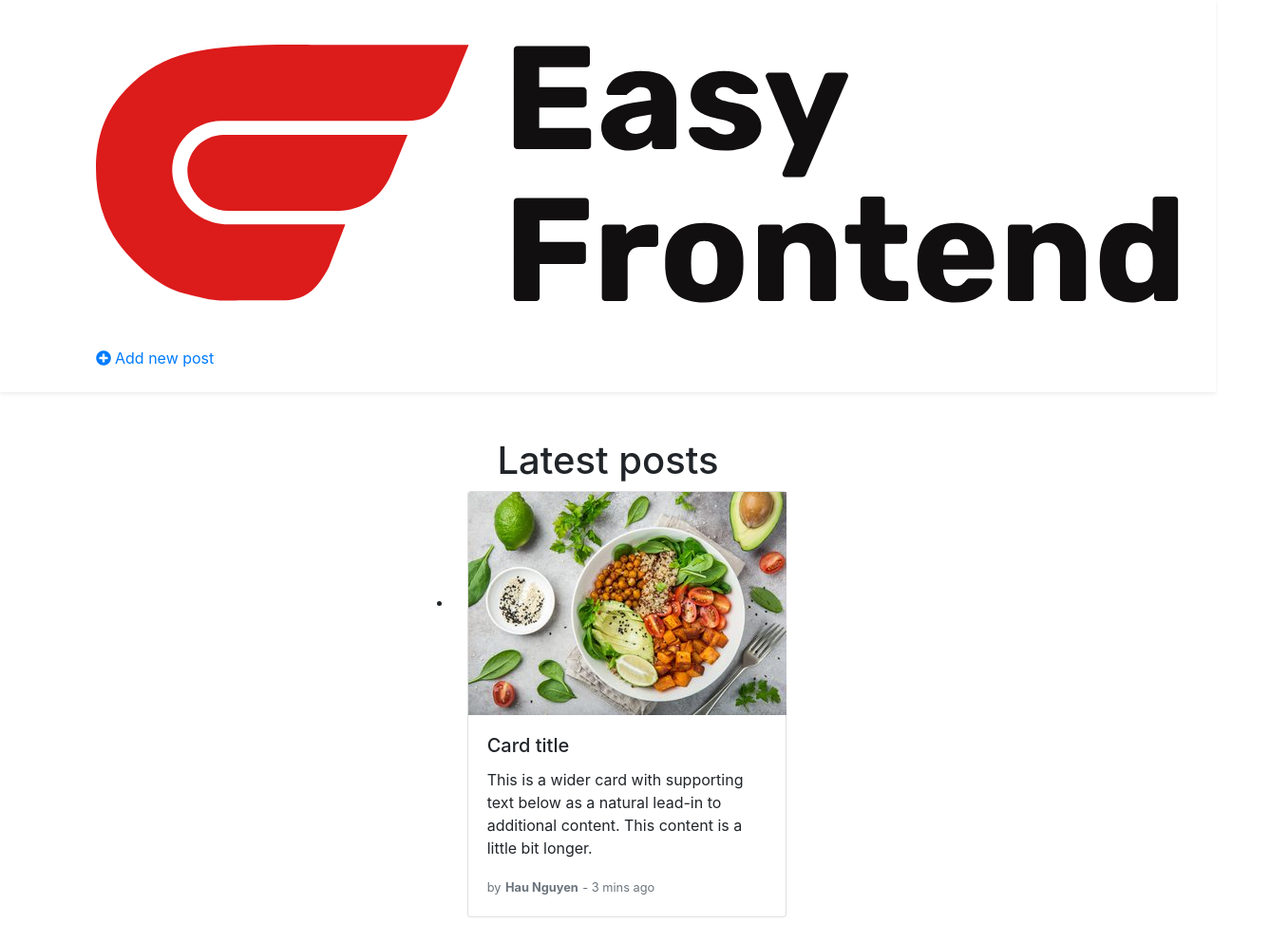
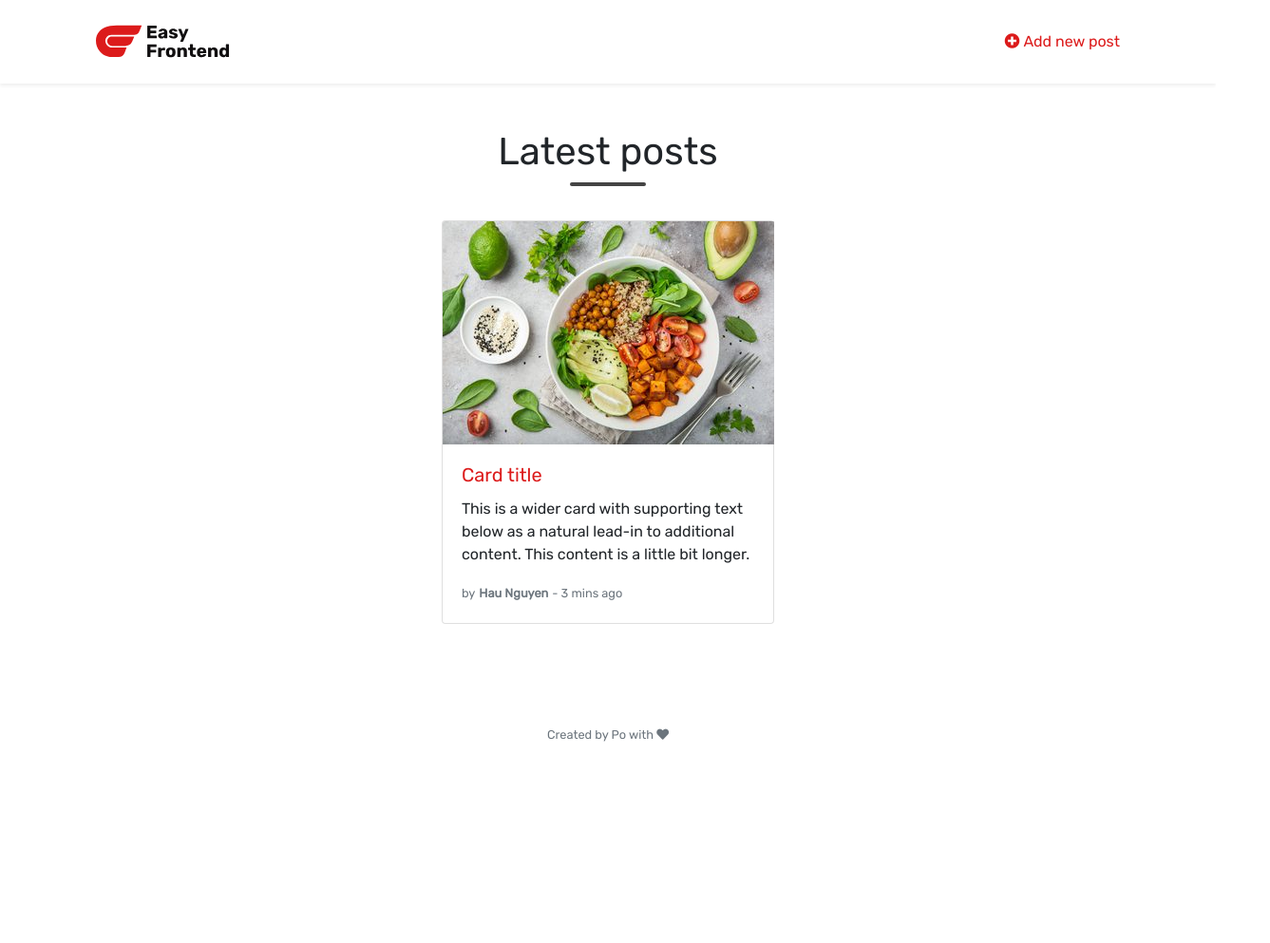
Before and after one commit to khang251099/js-post, a website built with Vite: page index.html in a window 1280 px wide. Shown: the top 993 px of the page at 95% size, 1337 px wide, since content can reach past the window. After the commit the page ends 801 px from the top, so only its background shows below. Built offline with nearby package versions, Linux system fonts and the light colour scheme.

Commit message:
change path once again

```diff
--- a/index.html
+++ b/index.html
@@ -21,7 +21,7 @@
   <link href="https://fonts.googleapis.com/css?family=Rubik&display=swap" rel="stylesheet" />
 
   <!-- Internal CSS -->
-  <!-- <link rel="stylesheet" href="/styles/main.css" /> -->
+  <link rel="stylesheet" href="/styles/main.css" />
   <link rel="stylesheet" href="/styles/home.css" />
 
 </head>
```
